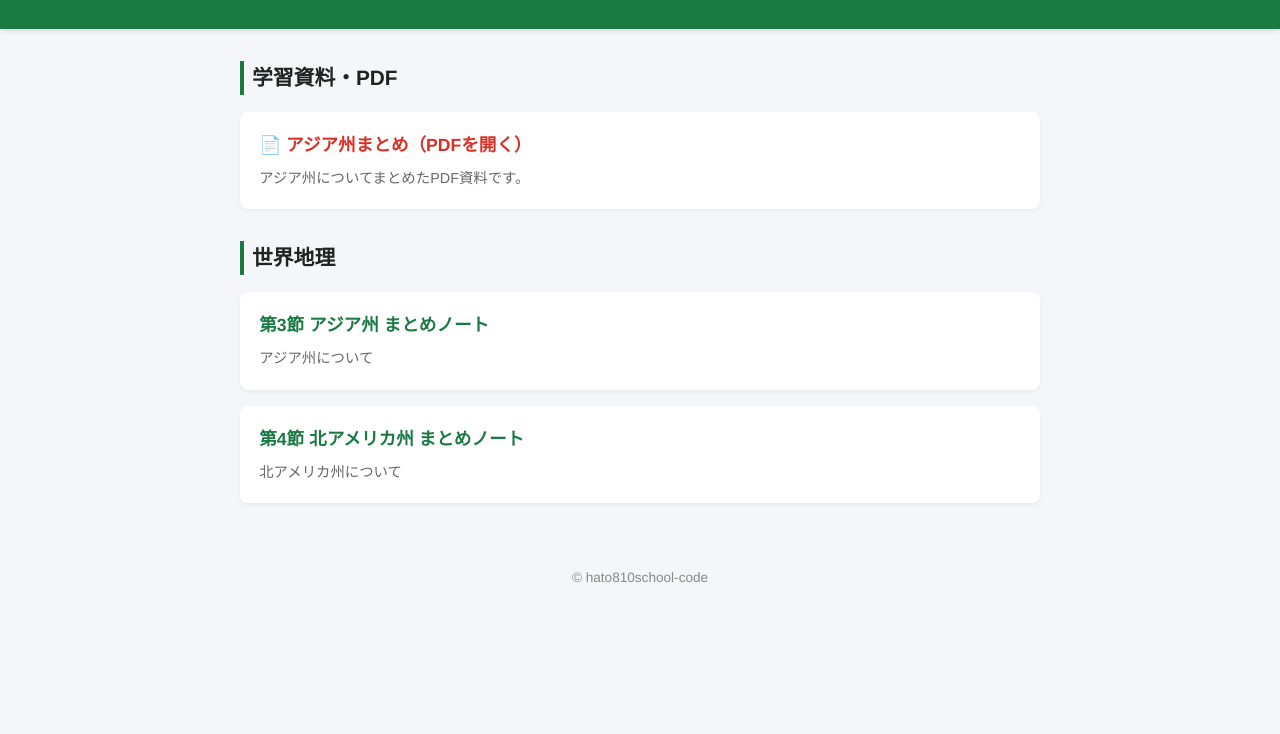
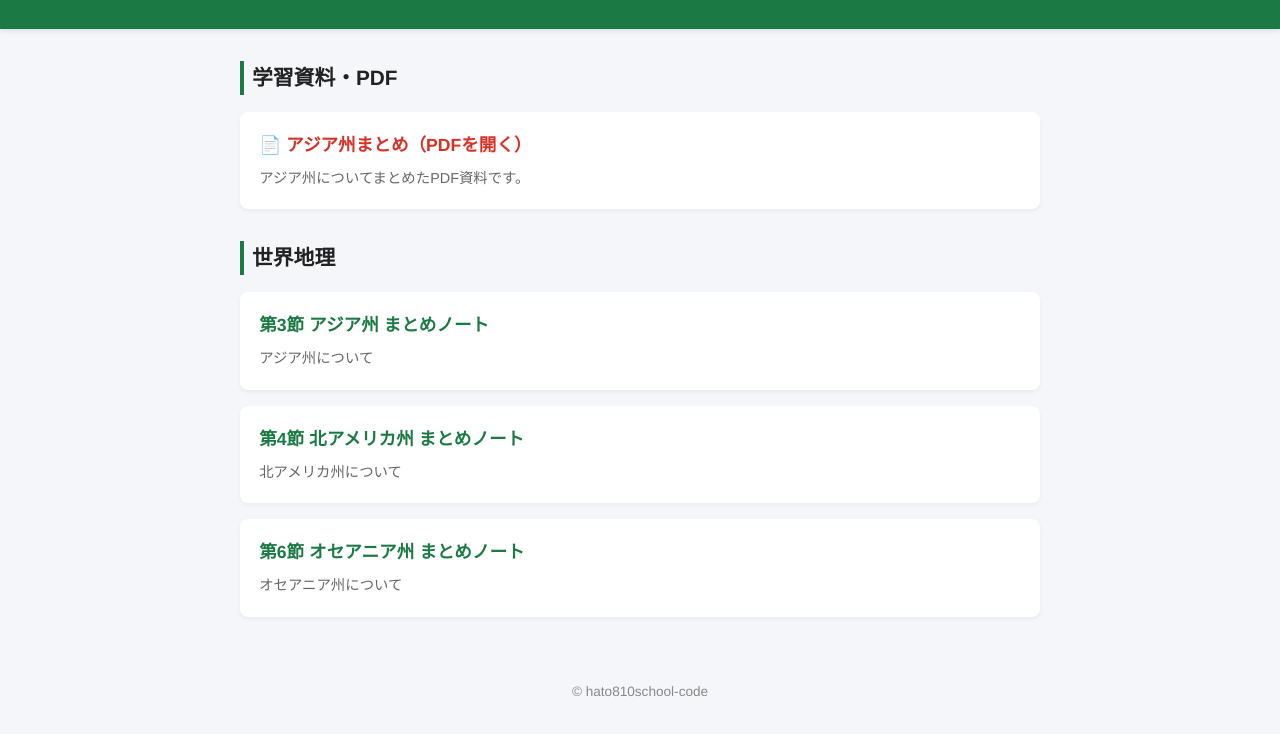
Before and after one commit to hato810school-code/geography, a plain HTML site: page index.html in a window 1280 px wide. Shown: the part 113-847 px from the top of the page. Before the commit the page ends 800 px from the top, so only its background shows below. Drawn offline with Linux system fonts and the light colour scheme.

Commit message:
Add Oceania unit link to index.html

```diff
--- a/index.html
+++ b/index.html
@@ -113,6 +113,10 @@
                 <a href="geography_unit2.html">第4節 北アメリカ州 まとめノート</a>
                 <p>北アメリカ州について</p>
             </li>
+            <li class="unit-card">
+                <a href="geography_unit4.html">第6節 オセアニア州 まとめノート</a>
+                <p>オセアニア州について</p>
+            </li>
         </ul>
     </main>
     <footer>
```
